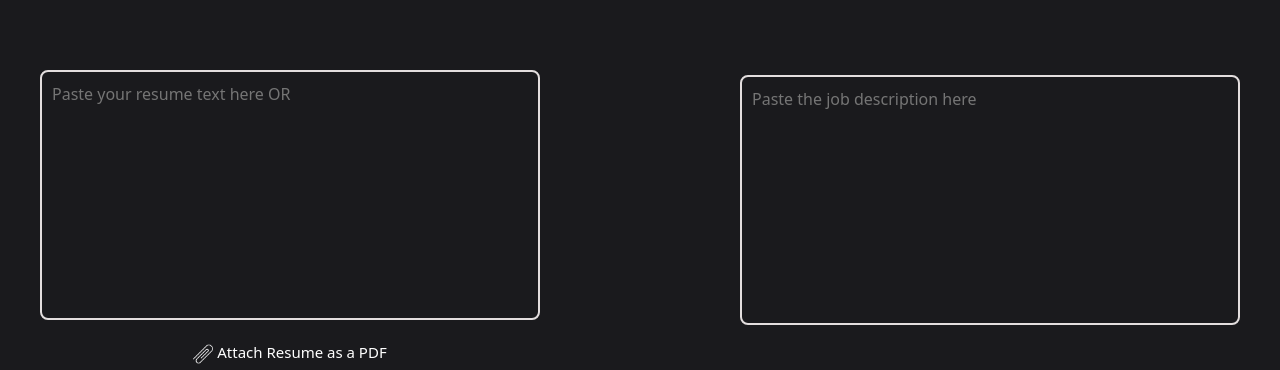
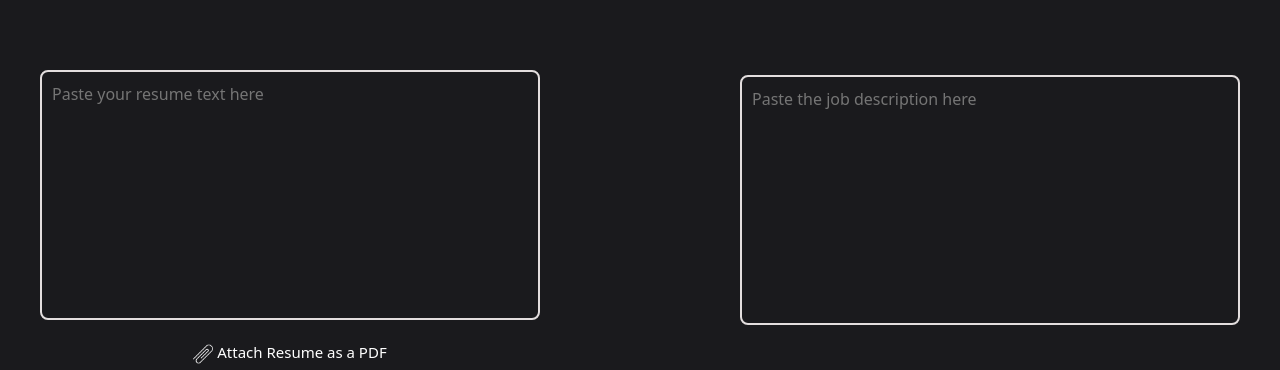
Before and after one commit to Anji00/Codejam, a React (Create React App) app in the folder resume-feedback/: page / in a window 1280 px wide. Shown: the part 210-580 px from the top of the page. Built offline with nearby package versions, Linux system fonts and the light colour scheme; a small style sheet from the web is missing.

Commit message:
Update App.js

```diff
--- a/resume-feedback/src/App.js
+++ b/resume-feedback/src/App.js
@@ -144,7 +144,7 @@ function App() {
 
         <textarea
           className="input-box"
-          placeholder="Paste your resume text here OR"
+          placeholder="Paste your resume text here"
           value={resumeText}
           onChange={(e) => setResumeText(e.target.value)}
           disabled={!!cv_file}
@@ -199,7 +199,7 @@ function App() {
         </div>
       )}
       {missing_phrases && missing_phrases.length > 0 && (
-  <div style={{ color:'white', marginLeft:'300px', marginRight: '300px'}}>
+  <div style={{ color:'white', marginLeft:'330px', marginRight: '300px'}}>
     <p>
       More specifically, these are the keywords you should think about incorporating somehow into your resume to
       better match the job description:
```
